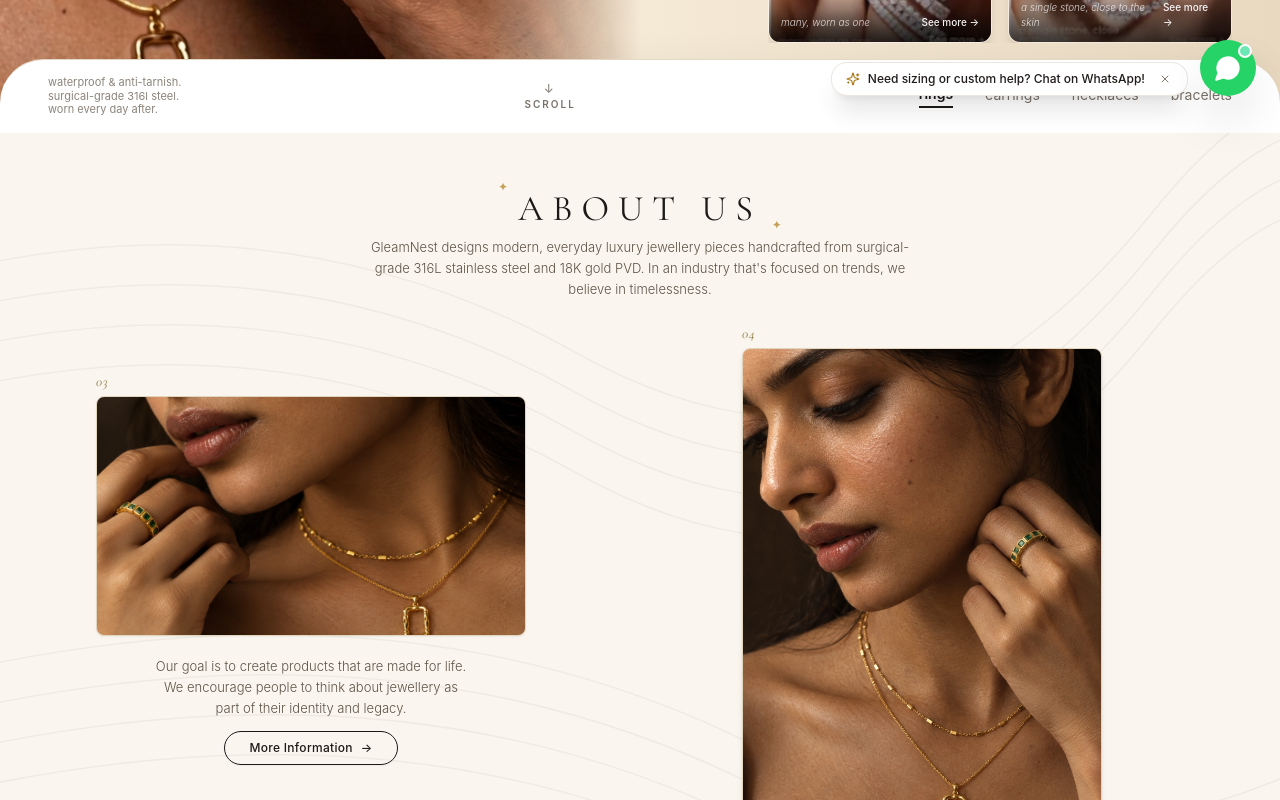
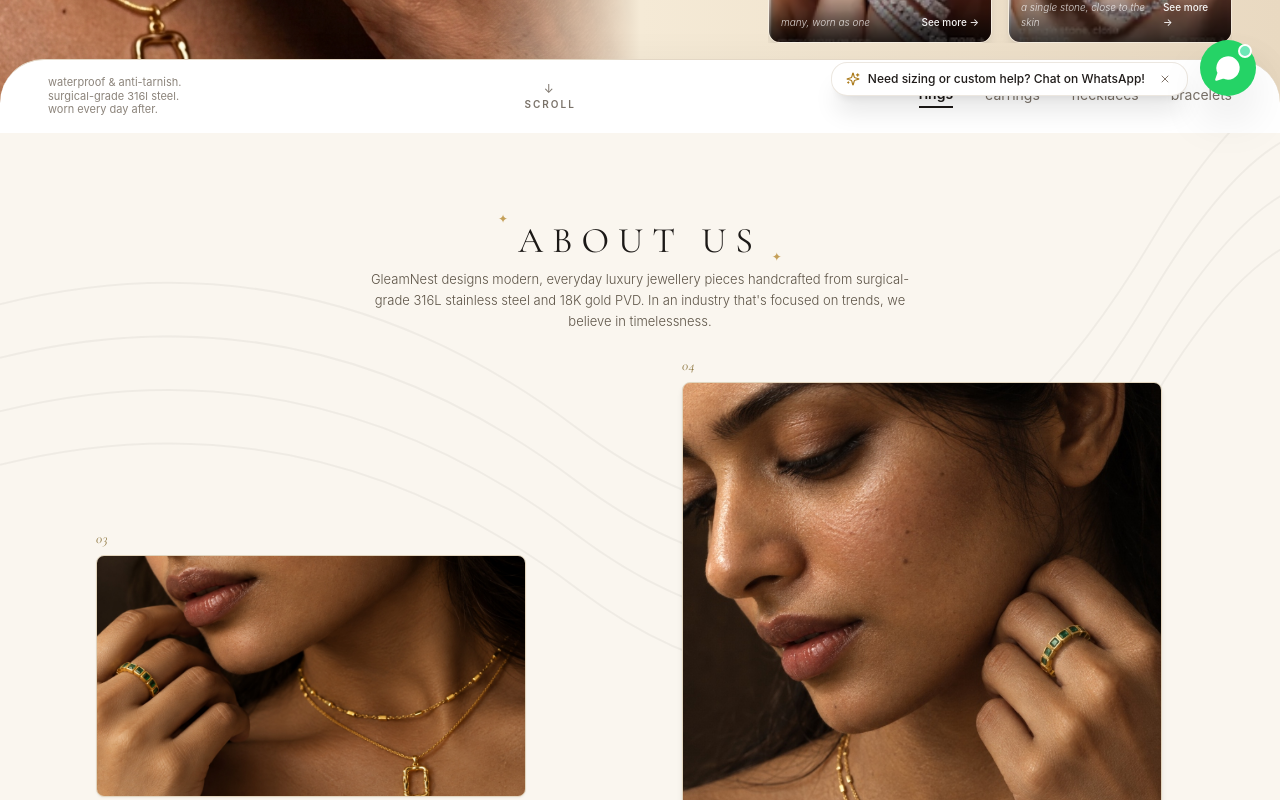
Before and after one commit to zenorixhq/gleamnest, a Next.js app: page / in a window 1280 px wide. Shown: the part 680-1480 px from the top of the page. Built offline with nearby package versions, Linux system fonts and the light colour scheme; no server answers; the database is empty; a web font is replaced by a local one.

Commit message:
Ensure necklace pendant is fully visible in both About Us photos by expanding container and anchoring object-bottom

```diff
--- a/components/storefront/AboutUsSection.tsx
+++ b/components/storefront/AboutUsSection.tsx
@@ -6,7 +6,7 @@ export function AboutUsSection() {
   return (
     <section
       id="about-us"
-      className="relative w-full min-h-screen py-8 sm:py-10 lg:py-12 flex flex-col justify-between bg-[#FAF6EF] text-[#1C1917] overflow-hidden border-b border-[#EADBBE]/80 select-none"
+      className="relative w-full py-12 sm:py-16 lg:py-20 flex flex-col justify-between bg-[#FAF6EF] text-[#1C1917] overflow-hidden border-b border-[#EADBBE]/80 select-none"
     >
       {/* Background Topographic Wave Contours (Matching Reference Image) */}
       <svg
@@ -46,21 +46,21 @@ export function AboutUsSection() {
         <div className="grid grid-cols-1 md:grid-cols-12 gap-6 lg:gap-10 items-center flex-1 min-h-0 py-2 sm:py-3">
 
           {/* Left Column: Number 03 + Landscape Photo + Story + Oval Pill Button */}
-          <div className="md:col-span-5 flex flex-col justify-center h-full space-y-3 sm:space-y-4">
+          <div className="md:col-span-5 flex flex-col justify-center h-full space-y-4 sm:space-y-5">
             <div>
-              <span className="font-editorial text-xs sm:text-sm italic text-[#8F7842] block mb-1 tracking-wider">
+              <span className="font-editorial text-xs sm:text-sm italic text-[#8F7842] block mb-1.5 tracking-wider">
                 03
               </span>
-              <div className="w-full aspect-[16/10] sm:aspect-[16/9] max-h-[26vh] sm:max-h-[28vh] lg:max-h-[30vh] rounded-sm overflow-hidden shadow-sm border border-[#E2D5BE] bg-[#F0E6D2]">
+              <div className="w-full aspect-[16/9] rounded-sm overflow-hidden shadow-sm border border-[#E2D5BE] bg-[#F0E6D2]">
                 <img
                   src="/images/about-model-landscape.jpg"
                   alt="GleamNest 18K Gold Waterproof Necklace & Ring Lifestyle Landscape"
-                  className="w-full h-full object-cover object-center hover:scale-105 transition-transform duration-700"
+                  className="w-full h-full object-cover object-bottom hover:scale-105 transition-transform duration-700"
                 />
               </div>
             </div>
 
-            <div className="text-center space-y-2 sm:space-y-3 max-w-xs mx-auto pt-1">
+            <div className="text-center space-y-2 sm:space-y-3 max-w-sm mx-auto pt-1">
               <p className="text-xs sm:text-[13px] text-[#5C5346] leading-relaxed font-light">
                 Our goal is to create products that are made for life. We encourage people to think about jewellery as part of their identity and legacy.
               </p>
@@ -80,17 +80,17 @@ export function AboutUsSection() {
           {/* Spacer Column */}
           <div className="hidden md:block md:col-span-1" />
 
-          {/* Right Column: Number 04 + Tall Vertical 9:16 Photo */}
+          {/* Right Column: Number 04 + Tall Vertical Photo with Full Pendant Visibility */}
           <div className="md:col-span-6 flex flex-col justify-center items-center h-full">
-            <div className="w-full max-w-[320px] sm:max-w-[340px] lg:max-w-[360px] flex flex-col items-start">
-              <span className="font-editorial text-xs sm:text-sm italic text-[#8F7842] block mb-1 tracking-wider">
+            <div className="w-full max-w-[420px] sm:max-w-[450px] lg:max-w-[480px] flex flex-col items-start">
+              <span className="font-editorial text-xs sm:text-sm italic text-[#8F7842] block mb-1.5 tracking-wider">
                 04
               </span>
-              <div className="w-full aspect-[9/16] max-h-[50vh] sm:max-h-[54vh] lg:max-h-[58vh] rounded-sm overflow-hidden shadow-md border border-[#E2D5BE] bg-[#F0E6D2]">
+              <div className="w-full aspect-[2/3] rounded-sm overflow-hidden shadow-md border border-[#E2D5BE] bg-[#F0E6D2]">
                 <img
                   src="/images/about-model-portrait.jpg"
                   alt="GleamNest 18K Gold Fine Jewelry Portrait"
-                  className="w-full h-full object-cover object-top hover:scale-105 transition-transform duration-700"
+                  className="w-full h-full object-cover object-bottom hover:scale-105 transition-transform duration-700"
                 />
               </div>
             </div>
```
